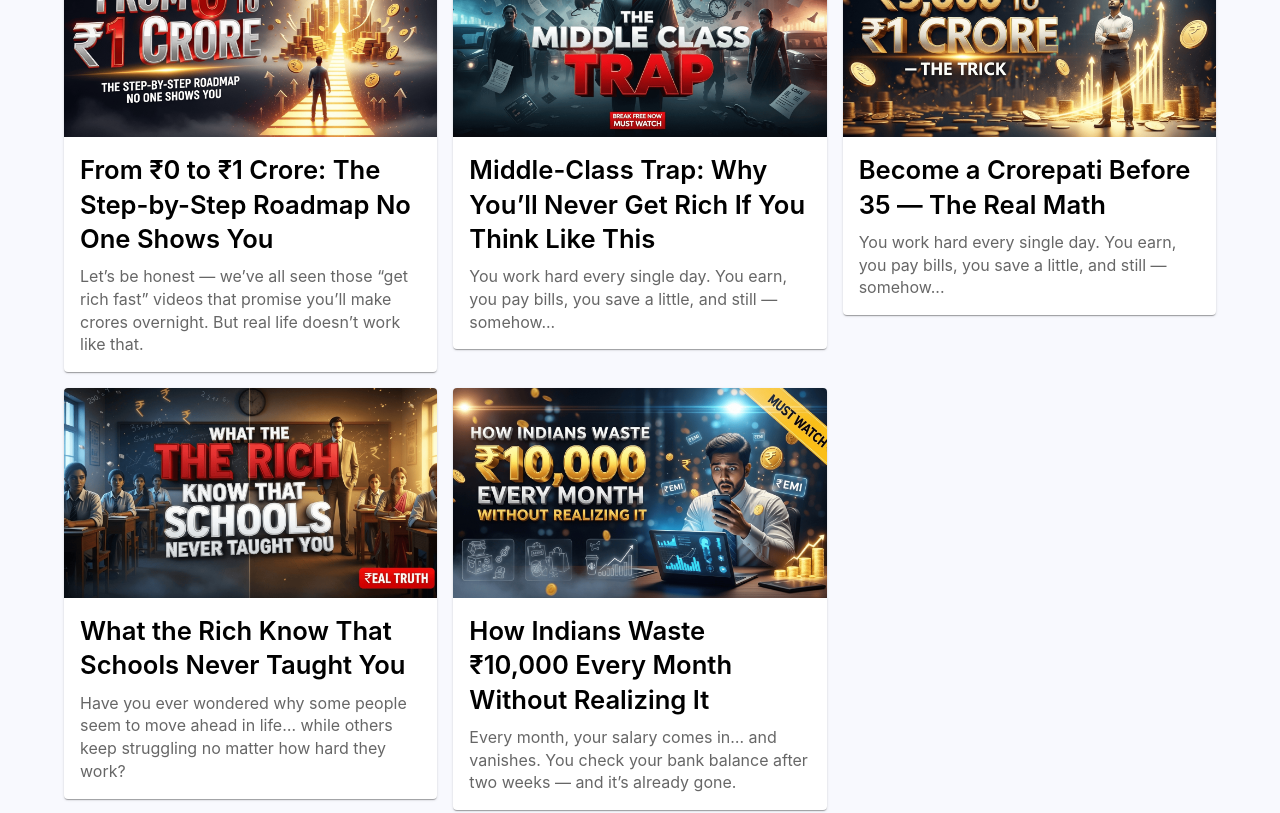
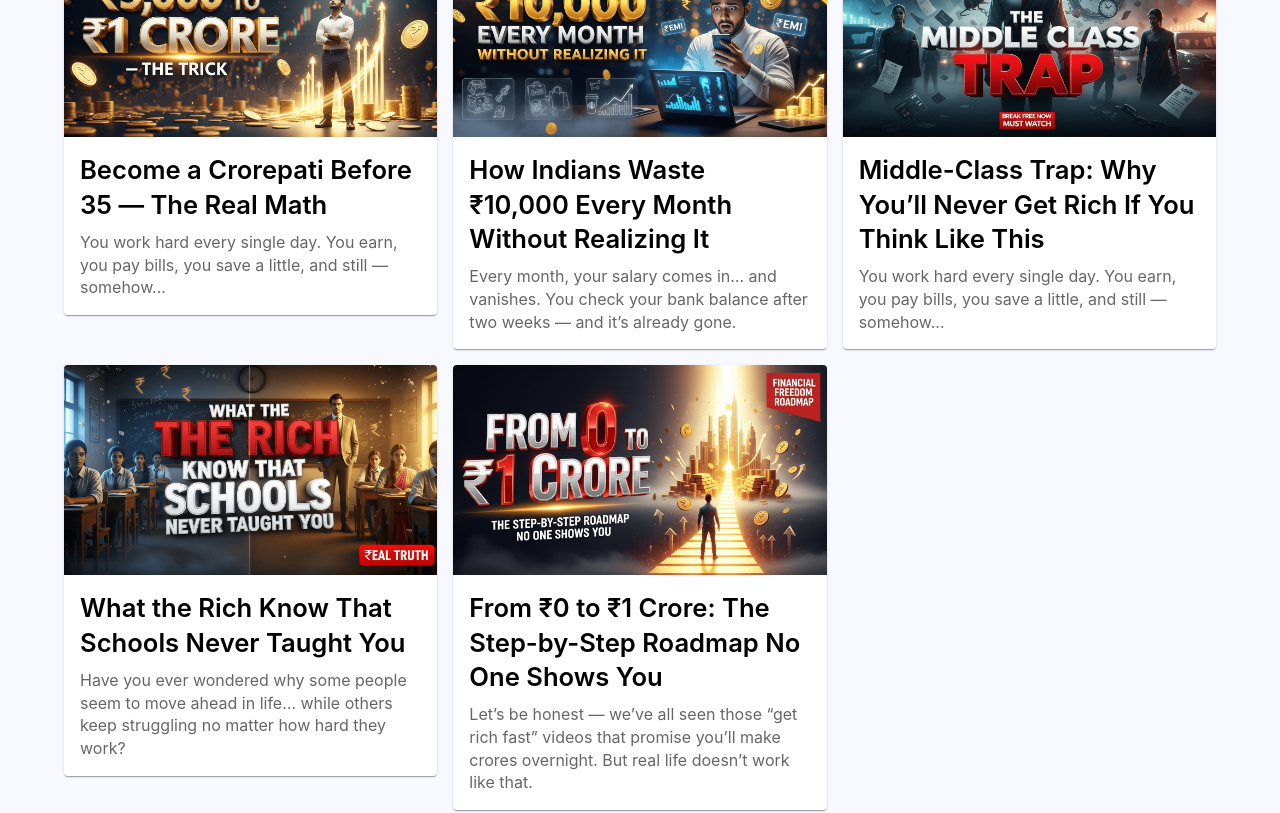
Before and after one commit to leofacts26/Tools-Frontend, a Next.js app: page /en/finance in a window 1280 px wide. Shown: the part 460-1273 px from the top of the page. Built offline with nearby package versions, Linux system fonts and the light colour scheme; no server answers.

Commit message:
telugu added

```diff
--- a/components/cards/FinanceCards.jsx
+++ b/components/cards/FinanceCards.jsx
@@ -2,18 +2,26 @@
 
 import { useEffect, useMemo, useRef, useState } from "react";
 import { Box, Container, Card, CardContent, Typography, CardActionArea } from "@mui/material";
-import Grid from '@mui/material/Grid';import Image from "next/image";
+import Grid from '@mui/material/Grid'; import Image from "next/image";
 import Link from "next/link";
 
 // Data array
 const financeCardData = [
   {
-    title: "From ₹0 to ₹1 Crore: The Step-by-Step Roadmap No One Shows You",
+    title: "Become a Crorepati Before 35 — The Real Math",
+    description: "You work hard every single day. You earn, you pay bills, you save a little, and still — somehow...",
+    imageUrl: "/finance/1-crore-before-35-real-math.png",
+    altText: "1 crore before 35 thumbnail",
+    link: "/finance/1-crore-before-35-real-math",
+    category: "Finance",
+  },
+  {
+    title: "How Indians Waste ₹10,000 Every Month Without Realizing It",
     description:
-      "Let’s be honest — we’ve all seen those “get rich fast” videos that promise you’ll make crores overnight. But real life doesn’t work like that.",
-    imageUrl: "/finance/From-0-to-1-Crore-The-Step-by-Step-Roadmap-No-One-Shows-You.png",
-    altText: "From ₹0 to ₹1 Crore roadmap thumbnail",
-    link: "/finance/zero-to-one-crore-roadmap",
+      "Every month, your salary comes in… and vanishes. You check your bank balance after two weeks — and it’s already gone.",
+    imageUrl: "/finance/How-Indians-Waste-10,000-Every-Month-Without-Realizing-It.png",
+    altText: "How Indians Waste ₹10,000 thumbnail",
+    link: "/finance/how-indians-waste-10000-every-month",
     category: "Finance",
   },
   {
@@ -22,14 +30,6 @@ const financeCardData = [
     imageUrl: "/finance/Middle-Class-Trap-Finance.png",
     altText: "Middle-Class Trap thumbnail",
     link: "/finance/middle-income-trap",
-    category: "Finance",
-  },
-  {
-    title: "Become a Crorepati Before 35 — The Real Math",
-    description: "You work hard every single day. You earn, you pay bills, you save a little, and still — somehow...",
-    imageUrl: "/finance/1-crore-before-35-real-math.png",
-    altText: "1 crore before 35 thumbnail",
-    link: "/finance/1-crore-before-35-real-math",
     category: "Finance",
   },
   {
@@ -42,14 +42,14 @@ const financeCardData = [
     category: "Finance",
   },
   {
-    title: "How Indians Waste ₹10,000 Every Month Without Realizing It",
+    title: "From ₹0 to ₹1 Crore: The Step-by-Step Roadmap No One Shows You",
     description:
-      "Every month, your salary comes in… and vanishes. You check your bank balance after two weeks — and it’s already gone.",
-    imageUrl: "/finance/How-Indians-Waste-10,000-Every-Month-Without-Realizing-It.png",
-    altText: "How Indians Waste ₹10,000 thumbnail",
-    link: "/finance/how-indians-waste-10000-every-month",
+      "Let’s be honest — we’ve all seen those “get rich fast” videos that promise you’ll make crores overnight. But real life doesn’t work like that.",
+    imageUrl: "/finance/From-0-to-1-Crore-The-Step-by-Step-Roadmap-No-One-Shows-You.png",
+    altText: "From ₹0 to ₹1 Crore roadmap thumbnail",
+    link: "/finance/zero-to-one-crore-roadmap",
     category: "Finance",
-  },
+  }
 ];
 
 export default function FinanceCards({ excludeTitle }) {
--- a/messages/hi/financeBlogs/1-crore-before-35-real-math.json
+++ b/messages/hi/financeBlogs/1-crore-before-35-real-math.json
@@ -2,7 +2,7 @@
   "seo": {
     "title": "यह एक नियम आपको 35 की उम्र से पहले करोड़पति बना सकता है (सच्चा गणित समझाया गया)",
     "description": "जानिए वह सरल नियम जो आपकी सैलरी को 35 की उम्र से पहले ₹1 करोड़ में बदल सकता है। न किस्मत, न शॉर्टकट — सिर्फ असली गणित, अनुशासित निवेश और एक ऐसा माइंडसेट जो समय के साथ संपत्ति बनाता है।",
-    "slug": "finance/zero-to-one-crore-roadmap-hi",
+    "slug": "/hi/finance/1-crore-before-35-real-math",
     "image": "/images/og/crorepati-before-35-hi.png",
     "isArticle": true,
     "publishDate": "2025-10-27",
--- a/messages/hi/financeBlogs/how-indians-waste-10000-every-month.json
+++ b/messages/hi/financeBlogs/how-indians-waste-10000-every-month.json
@@ -2,7 +2,7 @@
   "seo": {
     "title": "कैसे भारतीय हर महीने ₹10,000 बर्बाद करते हैं — बिना महसूस किए",
     "description": "ज़्यादातर भारतीय हर महीने ₹10,000 से ज़्यादा गंवा देते हैं — न खराब किस्मत से, बल्कि बुरी आदतों से। जानिए कैसे ये ‘मनी लीक्स’ आपकी इनकम को चुपचाप खत्म कर रहे हैं और इन्हें आज ही रोकने का तरीका।",
-    "slug": "blogs/finance/how-indians-waste-10000-every-month-hi",
+    "slug": "/hi/finance/how-indians-waste-10000-every-month",
     "image": "/images/og/how-indians-waste-10000-hi.png",
     "isArticle": true,
     "publishDate": "2025-10-27",
--- a/messages/hi/financeBlogs/middle-income-trap.json
+++ b/messages/hi/financeBlogs/middle-income-trap.json
@@ -2,7 +2,7 @@
   "seo": {
     "title": "मिडिल इनकम ट्रैप: क्यों आप कभी अमीर नहीं बन पाएंगे अगर आपकी सोच ऐसी ही रही",
     "description": "जानिए मिडिल-इनकम ट्रैप की असल सच्चाई — क्यों ज्यादातर मेहनती लोग ज्यादा कमाने के बाद भी आगे नहीं बढ़ पाते। समझिए कैसे आपकी सोच, आदतें और वित्तीय फ़ैसले तय करते हैं कि आप औसत रहेंगे या असली धन बना पाएंगे।",
-    "slug": "blogs/finance/middle-income-trap-mindset",
+    "slug": "/hi/finance/middle-income-trap",
     "image": "/images/og/middle-income-trap-en.png",
     "isArticle": true,
     "publishDate": "2025-10-27",
--- a/messages/hi/financeBlogs/what-the-rich-know-schools-never-taught.json
+++ b/messages/hi/financeBlogs/what-the-rich-know-schools-never-taught.json
@@ -2,7 +2,7 @@
   "seo": {
     "title": "अमीर लोग क्या जानते हैं — जो स्कूल ने आपको कभी नहीं सिखाया",
     "description": "स्कूल आपको कमाना सिखाता है, लेकिन संपत्ति बनाना नहीं। जानिए वे रहस्य जो अमीर लोग पैसे, सोच और ग्रोथ के बारे में जानते हैं — और जिन्हें पारंपरिक शिक्षा कभी नहीं बताती।",
-    "slug": "blogs/finance/what-the-rich-know-schools-never-taught",
+    "slug": "/hi/finance/what-the-rich-know-schools-never-taught",
     "image": "/images/og/what-the-rich-know-en.png",
     "isArticle": true,
     "publishDate": "2025-10-27",
--- a/messages/hi/financeBlogs/zero-to-crore.json
+++ b/messages/hi/financeBlogs/zero-to-crore.json
@@ -2,7 +2,7 @@
   "seo": {
     "title": "₹0 से ₹1 करोड़ तक: वो स्टेप-बाय-स्टेप रोडमैप जो कोई नहीं दिखाता",
     "description": "₹0 से ₹1 करोड़ तक पहुँचने का प्रैक्टिकल, स्टेप-बाय-स्टेप रोडमैप जानें — बिना किसी किस्मत, शॉर्टकट या बड़े इनकम के। समझें कि अनुशासित निवेश, स्मार्ट बचत और लंबे समय की निरंतरता कैसे असली संपत्ति बनाती है।",
-    "slug": "blogs/finance/from-0-to-1-crore-roadmap",
+    "slug": "/hi/finance/zero-to-one-crore-roadmap",
     "image": "/images/og/1crore-roadmap-en.png",
     "isArticle": true,
     "publishDate": "2025-10-25",
--- a/messages/te/financeBlogs/1-crore-before-35-real-math.json
+++ b/messages/te/financeBlogs/1-crore-before-35-real-math.json
@@ -2,7 +2,7 @@
   "seo": {
     "title": "35 ఏళ్లకు క్రోరుపతి కావాలా? ఒక్క రూల్ చాలు (నిజమైన మ్యాత్ వివరింపు)",
     "description": "మీ జీతాన్ని 35 ఏళ్లకు ముందే ₹1 కోటి‌గా మార్చే సింపుల్ రూల్ తెలుసుకోండి. అదృష్టం కాదు, షార్ట్‌కట్లు కాదు — నిజమైన గణితం, క్రమశిక్షణతో చేసే ఇన్వెస్టింగ్, సంపదను పెంచే మైండ్‌సెట్ మాత్రమే.",
-    "slug": "/te/finance/zero-to-one-crore-roadmap",
+    "slug": "/te/finance/1-crore-before-35-real-math",
     "image": "/images/og/crorepati-before-35-te.png",
     "isArticle": true,
     "publishDate": "2025-10-27",
```
